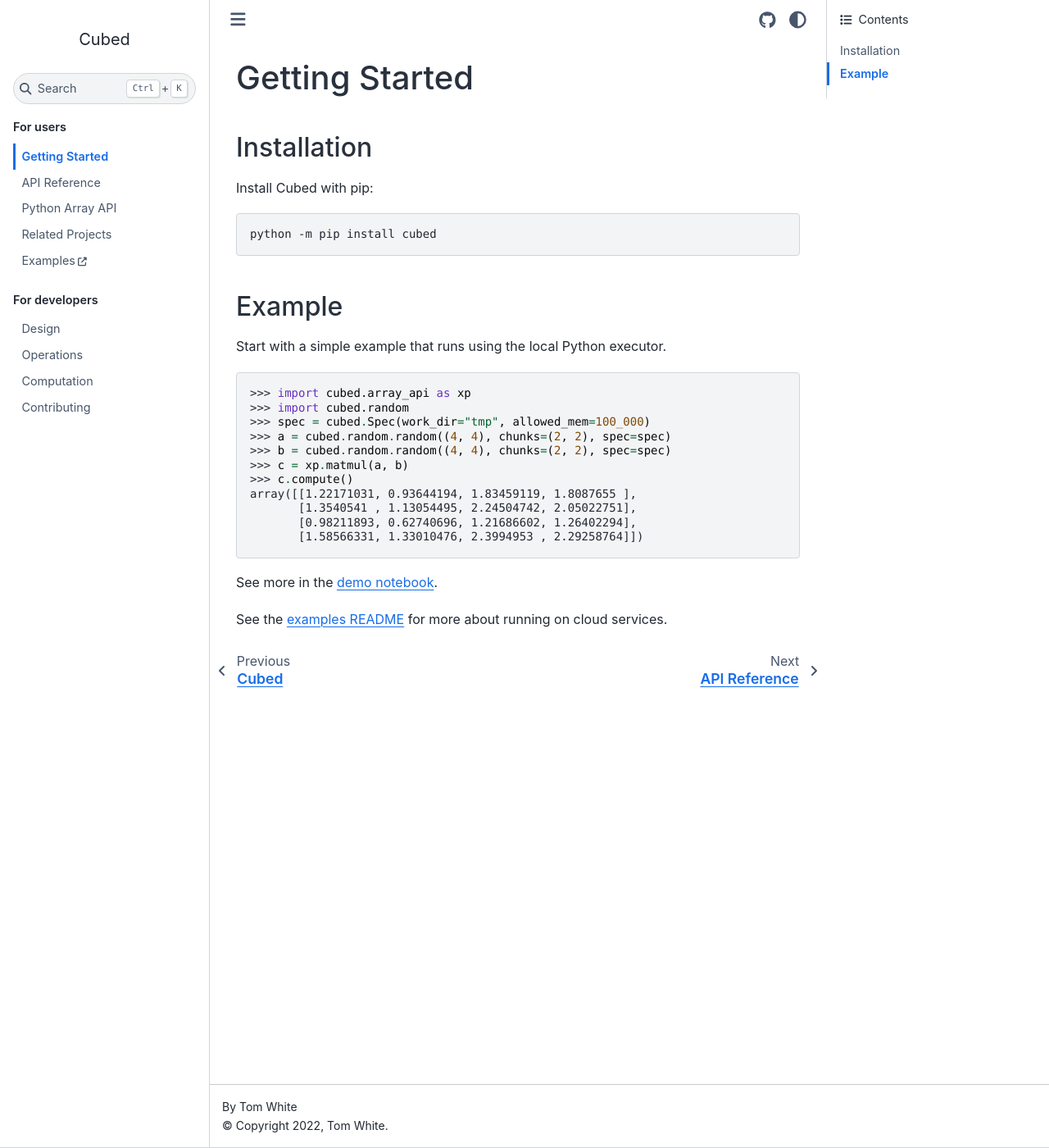
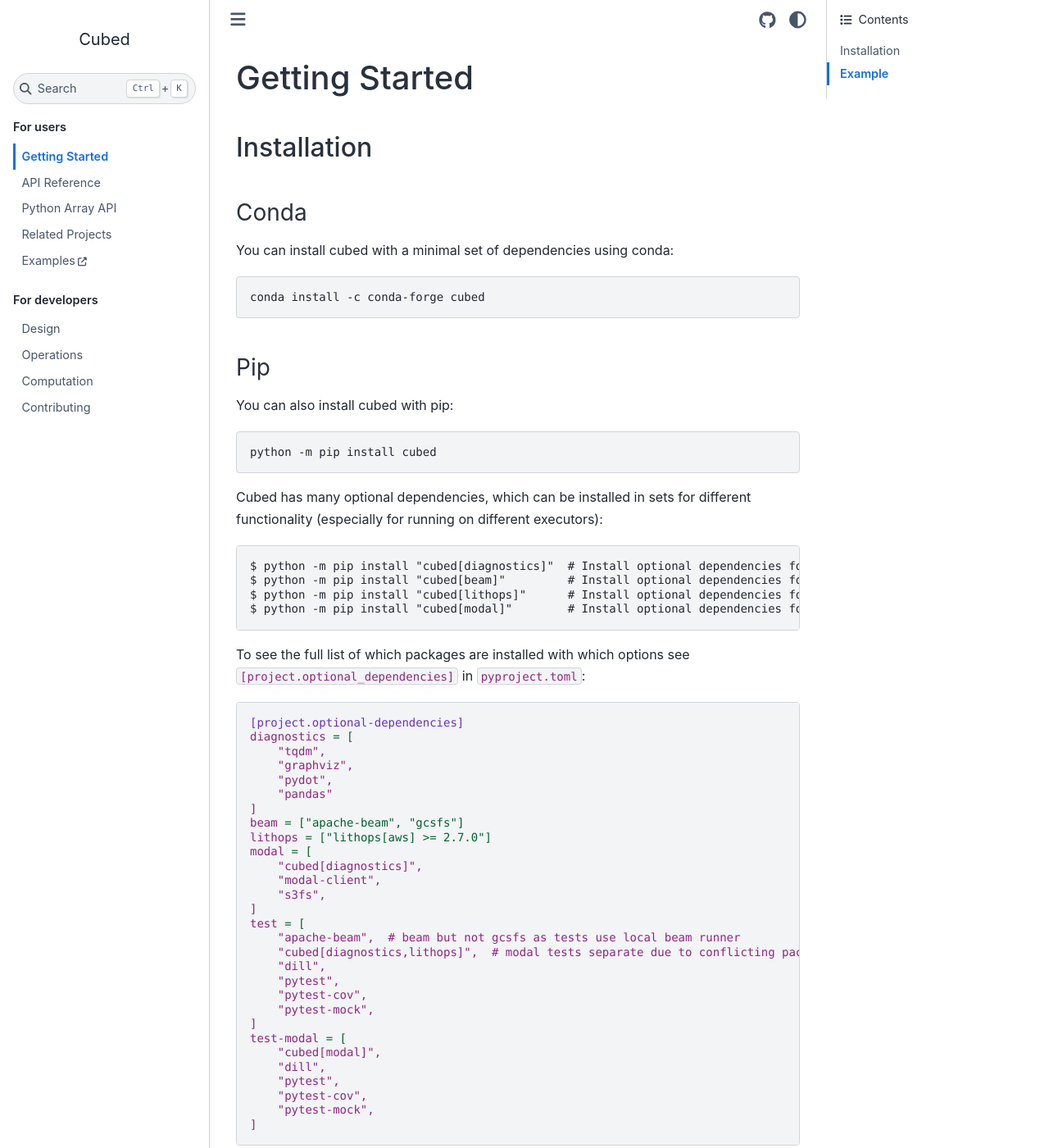
Before and after one commit to cubed-dev/cubed, a Sphinx documentation site: the page built from docs/getting_started.md, in a window 1280 px wide and 1400 px high. Shown: the whole window at 82% size. Built offline with Sphinx 7.4.7 and the Sphinx Book theme 1.1.4, drawn with Linux system fonts in a browser that asks for light colours.

Commit message:
Docs on installing from conda + optional dependencies (#178)
* description of installing from conda, and installing sets of optional dependencies

* make literalinclude work

* remove complete installation option

````diff
--- a/docs/getting_started.md
+++ b/docs/getting_started.md
@@ -2,10 +2,35 @@
 
 ## Installation
 
-Install Cubed with pip:
+### Conda
+
+You can install cubed with a minimal set of dependencies using conda:
+
+```shell
+conda install -c conda-forge cubed
+```
+
+### Pip
+
+You can also install cubed with pip:
 
 ```shell
 python -m pip install cubed
+```
+
+Cubed has many optional dependencies, which can be installed in sets for different functionality (especially for running on different executors):
+
+    $ python -m pip install "cubed[diagnostics]"  # Install optional dependencies for cubed diagnostics
+    $ python -m pip install "cubed[beam]"         # Install optional dependencies for the beam executor
+    $ python -m pip install "cubed[lithops]"      # Install optional dependencies for the lithops executor
+    $ python -m pip install "cubed[modal]"        # Install optional dependencies for the modal executor
+
+To see the full list of which packages are installed with which options see `[project.optional_dependencies]` in `pyproject.toml`:
+```{eval-rst}
+.. literalinclude:: ../pyproject.toml
+   :language: ini
+   :start-at: [project.optional-dependencies]
+   :end-before: [project.urls]
 ```
 
 ## Example
--- a/pyproject.toml
+++ b/pyproject.toml
@@ -45,7 +45,6 @@
     "modal-client",
     "s3fs",
 ]
-complete = ["cubed[beam,lithops,modal]"]
 test = [
     "apache-beam",  # beam but not gcsfs as tests use local beam runner
     "cubed[diagnostics,lithops]",  # modal tests separate due to conflicting package reqs
````
